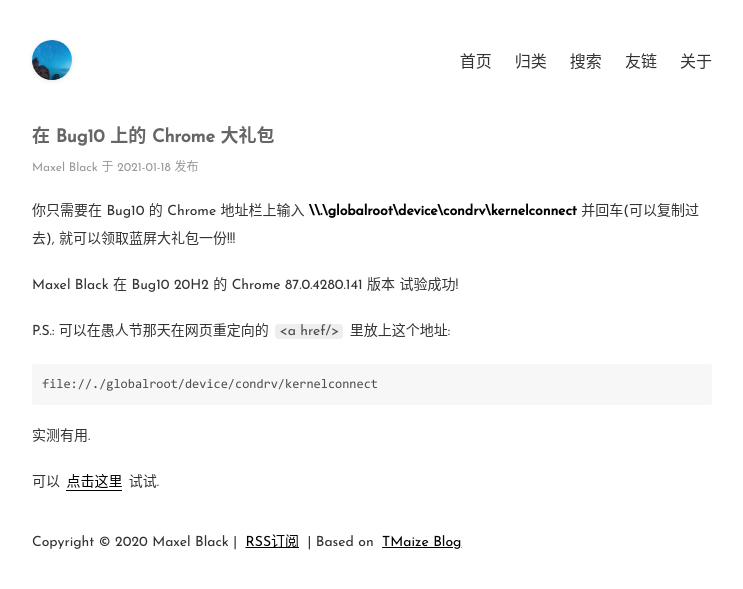
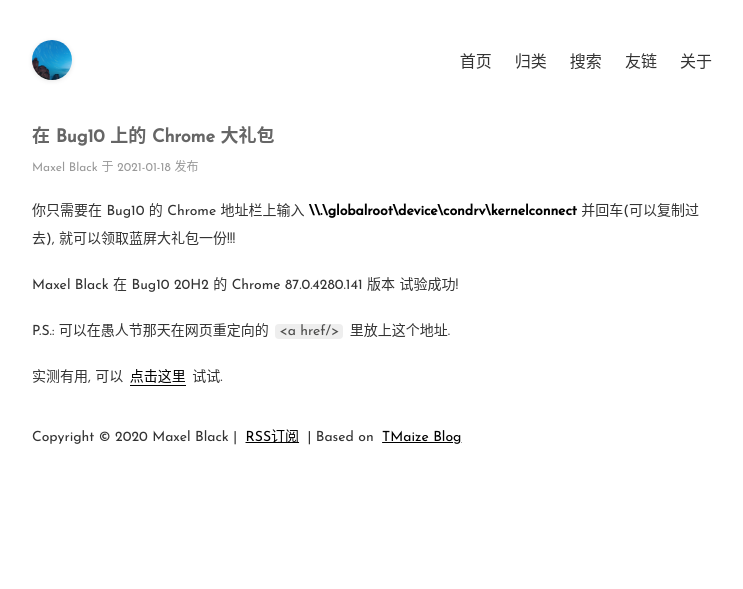
Before and after one commit to maxelblack/blog, a Jekyll site: the page built from _posts/2021-01-18-01.md, in a window 1280 px wide. Shown: the top 589 px of the page, without its empty margins (268-1011 px from the left). Built offline with Jekyll 4.4.1, drawn with Linux system fonts in a browser that asks for light colours; some web fonts are replaced; comment, search, counter and statistics services are not loaded.

Commit message:
Update 2021-01-18-01.md

````diff
--- a/_posts/2021-01-18-01.md
+++ b/_posts/2021-01-18-01.md
@@ -7,12 +7,6 @@
 
 Maxel Black 在 Bug10 20H2 的 Chrome 87.0.4280.141 版本 试验成功!<!--MORE-->
 
-P.S.: 可以在愚人节那天在网页重定向的 `<a href/>` 里放上这个地址:
+P.S.: 可以在愚人节那天在网页重定向的 `<a href/>` 里放上这个地址.
 
-```
-file://./globalroot/device/condrv/kernelconnect
-```
-
-实测有用.
-
-可以 <a href="file://./globalroot/device/condrv/kernelconnect">点击这里</a> 试试.
+实测有用, 可以 <a href="\\.\globalroot\device\condrv\kernelconnect">点击这里</a> 试试.
````
